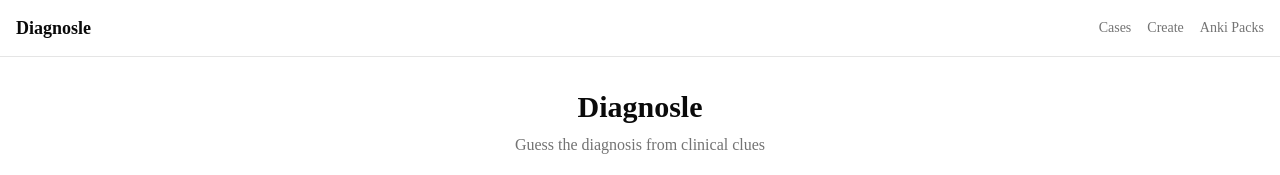
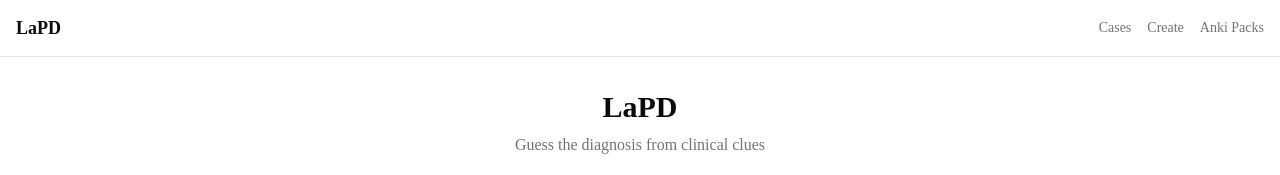
Before and after one commit to ejlee168/LaPD_Project, a Next.js app: page / in a window 1280 px wide. Shown: the top 175 px of the page. Built offline with nearby package versions, Linux system fonts and the light colour scheme; no server answers; the database is empty.

Commit message:
change name from diagnosle to lapd

```diff
--- a/app/layout.tsx
+++ b/app/layout.tsx
@@ -15,7 +15,7 @@ const geistMono = Geist_Mono({
 });
 
 export const metadata: Metadata = {
-  title: "Diagnosle",
+  title: "LaPD",
   description: "Guess the diagnosis from clinical clues",
 };
 
--- a/app/page.tsx
+++ b/app/page.tsx
@@ -27,7 +27,7 @@ export default async function HomePage({
   return (
     <div className="space-y-6">
       <div className="text-center space-y-2">
-        <h1 className="text-3xl font-bold">Diagnosle</h1>
+        <h1 className="text-3xl font-bold">LaPD</h1>
         <p className="text-muted-foreground">Guess the diagnosis from clinical clues</p>
       </div>
       <form className="max-w-md mx-auto">
--- a/components/nav-header.tsx
+++ b/components/nav-header.tsx
@@ -5,7 +5,7 @@ export function NavHeader() {
     <header className="border-b">
       <div className="container mx-auto flex h-14 items-center justify-between px-4">
         <Link href="/" className="text-lg font-bold">
-          Diagnosle
+          LaPD
         </Link>
         <nav className="flex items-center gap-4">
           <Link href="/" className="text-sm text-muted-foreground hover:text-foreground transition-colors">Cases</Link>
```
